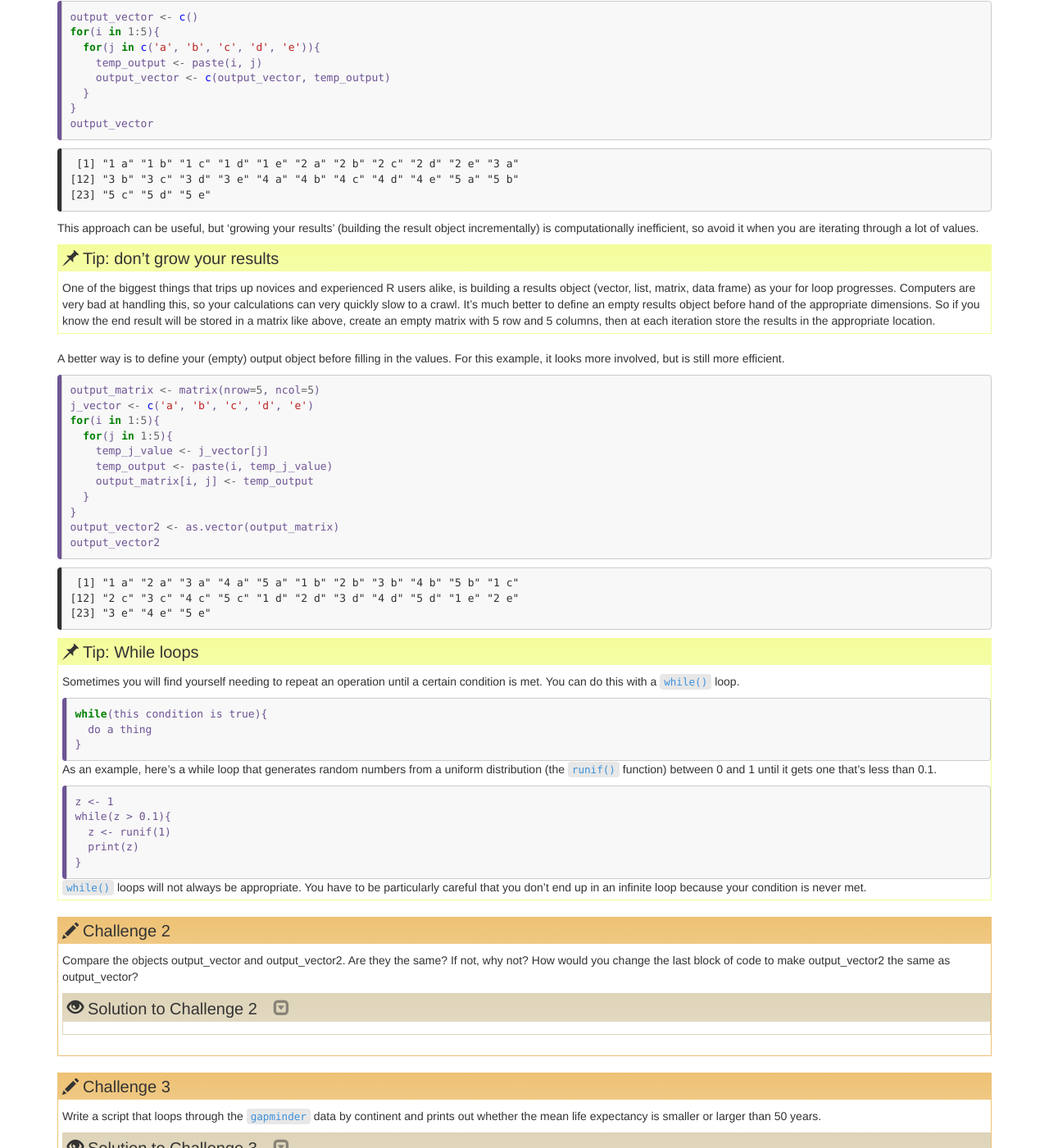
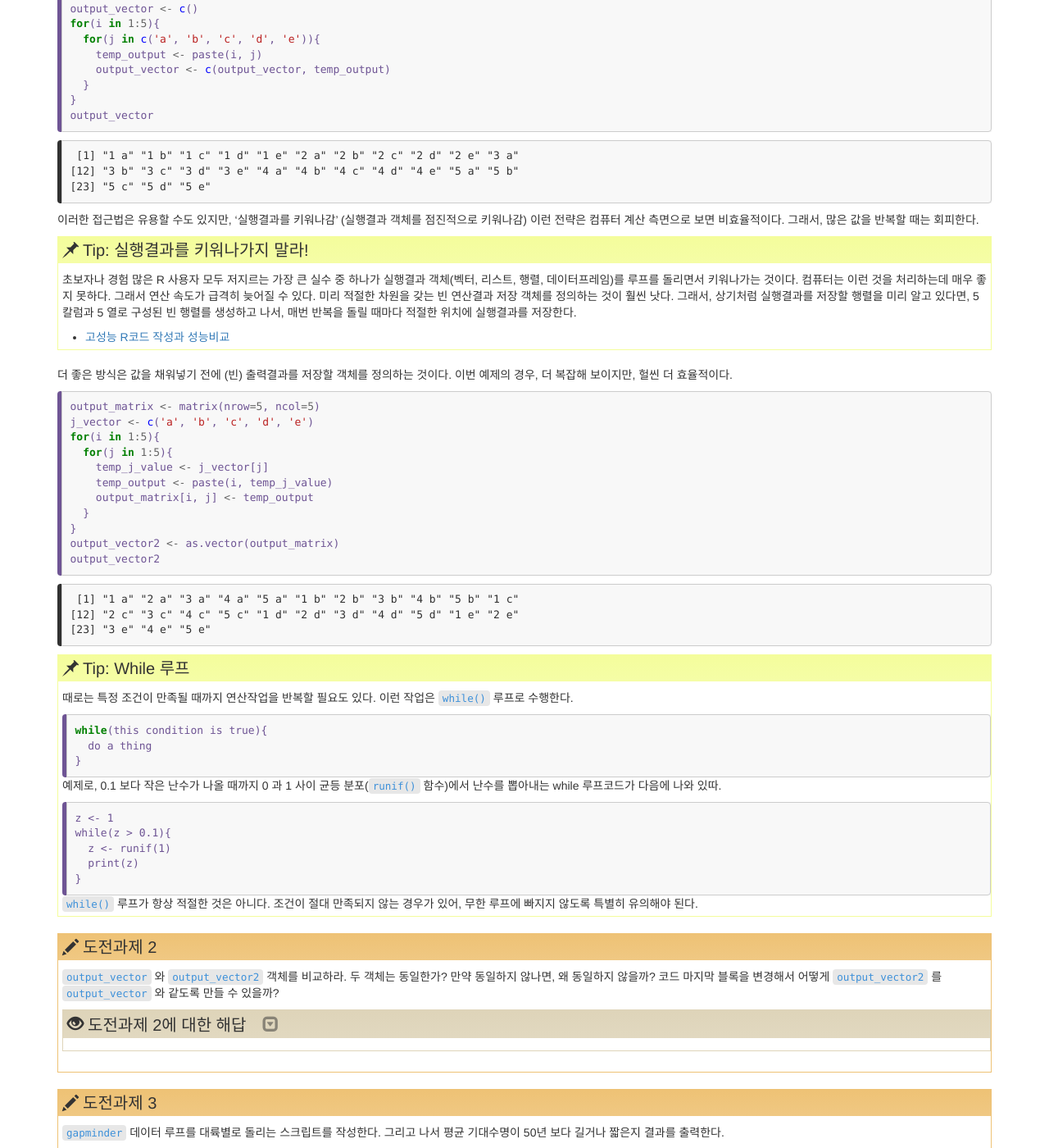
Before and after one commit to statkclee/r-gapminder-kr, a Jekyll site: the page built from _episodes/07-control-flow.md, in a window 1280 px wide and 1400 px high, scrolled down 3551 px. Shown: the whole window at 82% size. Built offline with Jekyll 4.4.1, drawn with Linux system fonts in a browser that asks for light colours; some of the changed text lies outside the part shown.

Commit message:
compile...

```diff
--- a/_episodes/07-control-flow.md
+++ b/_episodes/07-control-flow.md
@@ -1,29 +1,30 @@
 ---
 # Please do not edit this file directly; it is auto generated.
 # Instead, please edit 07-control-flow.md in _episodes_rmd/
-title: Control Flow
+title: "제어 흐름"
 teaching: 45
 exercises: 20
 questions:
-- "How can I make data-dependent choices in R?"
-- "How can I repeat operations in R?"
+- "R로 데이터 의존적인 선택을 강제하는 방법은 무엇인가?"
+- "R로 어떻게 하면 연산작업을 반복할 수 있을까?"
 objectives:
-- "Write conditional statements with `if()` and `else()`."
-- "Write and understand `for()` loops."
+- "`if` 와 `else` 를 갖는 조건문을 작성한다."
+- "`for` 루프를 이해하고 작성한다."
 keypoints:
-- "Use `if` and `else` to make choices."
-- "Use `for` to repeat operations."
+- "`if` 와 `else` 를 사용하여 선택을 한다."
+- "`for` 루프를 사용하여 연산작업을 반복한다."
 source: Rmd
 ---
 
 
 
-Often when we're coding we want to control the flow of our actions. This can be done
-by setting actions to occur only if a condition or a set of conditions are met.
-Alternatively, we can also set an action to occur a particular number of times.
+종종 코딩할 때, 동작 흐름을 제어하고 싶을 때가 있다.
+한 조건 혹은 조건 집합이 만족될 때만 동작이 일어나게 설정함으로써 이런 작업을 수행한다.
+또 다른 방식으로, 특정 횟수만큼 동작이 일어나도록 설정할 수도 있다.
 
-There are several ways you can control flow in R.
-For conditional statements, the most commonly used approaches are the constructs:
+R에서 흐름을 제어하는 방식이 몇가지 있다.
+조건문에 대해서, 가장 흔히 사용되는 접근법이 루프 구성체(loop construct)다:
+
 
 
 ~~~
@@ -41,7 +42,7 @@ if (condition is true) {
 ~~~
 {: .language-r}
 
-Say, for example, that we want R to print a message if a variable `x` has a particular value:
+예를 들어, 변수 `x`가 특정값을 갖게 되면, 메시지를 출력하게 R에게 지시할 수도 있다:
 
 
 ~~~
@@ -62,7 +63,11 @@ x
 ~~~
 {: .output}
 
-The print statement does not appear in the console because x is not greater than 10. To print a different message for numbers less than 10, we can add an `else` statement.
+콘솔에 `print` 출력문이 아무것도 출력시키지 않는데,
+이유는 `x`가 10보다 크지 않기 때문이다.
+
+10보다 작은 값에 대해 메시지를 출력시키려면,
+`else`문을 추가시키면 된다.
 
 
 ~~~
@@ -83,7 +88,7 @@ if (x >= 10) {
 ~~~
 {: .output}
 
-You can also test multiple conditions by using `else if`.
+`else if` 를 사용하면 다수 조건을 테스트할 수도 있다.
 
 
 ~~~
@@ -106,9 +111,8 @@ if (x >= 10) {
 ~~~
 {: .output}
 
-**Important:** when R evaluates the condition inside `if()` statements, it is
-looking for a logical element, i.e., `TRUE` or `FALSE`. This can cause some
-headaches for beginners. For example:
+**중요:** R이 `if()`문을 내부 조건을 평가할 때, 논리 요소 즉, `TRUE` 혹은 `FALSE`를 찾는다.
+초심자에게 있어 이런 점이 두통을 유발할 수도 있다. 예를 들어:
 
 
 ~~~
@@ -128,7 +132,7 @@ if (x) {
 ~~~
 {: .output}
 
-As we can see, the not equal message was printed because the vector x is `FALSE`
+`x` 벡터가 `FALSE`라서 `not equal` 메시지가 출력된다.
 
 
 ~~~
@@ -144,28 +148,26 @@ x
 ~~~
 {: .output}
 
-> ## Challenge 1
+> ## 도전과제 1
 >
-> Use an `if()` statement to print a suitable message
-> reporting whether there are any records from 2002 in
-> the `gapminder` dataset.
-> Now do the same for 2012.
+> `if` 문을 사용해서 `gapminder` 데이터셋에서 2002 년부터 어떤 레코드가 있는지 확인한 결과를
+> 적절한 메시지로 출력하게 하자. 2012 년에 대해서도 동일한 작업을 수행한다.
 >
-> > ## Solution to Challenge 1
-> > We will first see a solution to Challenge 1 which does not use the `any()` function.
-> > We first obtain a logical vector describing which element of `gapminder$year` is equal to `2002`:
+> > ## 도전과제 1에 대한 해답
+> > 먼저 도전과제 1에 대한 해답을 살펴보자. `any()` 함수를 사용하지는 않는다.
+> > `gapminder$year` 벡터의 원소가 `2002`와 같은지 확인값을 갖는 논리 벡터를 생성시킨다:
 > >
 > > ~~~
 > > gapminder[(gapminder$year == 2002),]
 > > ~~~
 > > {: .language-r}
-> > Then, we count the number of rows of the data.frame `gapminder` that correspond to the 2002:
+> > 그리고 나서, `2002`년과 대응되는 `gapminder` 데이터프레임 행의 숫자를 센다:
 > >
 > > ~~~
 > > rows2002_number <- nrow(gapminder[(gapminder$year == 2002),])
 > > ~~~
 > > {: .language-r}
-> > The presence of any record for the year 2002 is equivalent to the request that `rows2002_number` is one or more:
+> > 2002년에 대한 레코드 존재는 `rows2002_number` 숫자가 하나 혹은 그 이상인지 확인하는 것과 같다.
 > >
 > > ~~~
 > > rows2002_number >= 1
@@ -180,7 +182,8 @@ x
 > > ~~~
 > > {: .language-r}
 > >
-> > All this can be done more quickly with `any()`. The logical condition can be expressed as:
+> > `any()` 함수로 상기 작업은 신속히 처리될 수 있다.
+> > 논리 조건을 다음과 같이 표현하여 작성할 수 있다:
 > >
 > > ~~~
 > > if(any(gapminder$year == 2002)){
@@ -193,7 +196,7 @@ x
 {: .challenge}
 
 
-Did anyone get a warning message like this?
+다음과 같은 경고 메시지가 나오는 사람이 있나요?
 
 
 ~~~
@@ -202,30 +205,29 @@ Warning in if (gapminder$year == 2012) {: length > 1 이라는 조건이 있고,
 ~~~
 {: .error}
 
-If your condition evaluates to a vector with more than one logical element,
-the function `if()` will still run, but will only evaluate the condition in the first
-element. Here you need to make sure your condition is of length 1.
+작성한 조건문이 하나 이상 논리 요소를 갖는 벡터를 평가하게 되면, `if` 함수는 쭉 실행되지만, 첫번째 요소에 대한 조건만 평가한다. 따라서, 조건문이 길이 1 이 되도록 확실히 할 필요가 있다.
 
-> ## Tip: `any()` and `all()`
+> ## Tip: `any()` 와 `all()` 함수
 >
-> The `any()` function will return TRUE if at least one
-> TRUE value is found within a vector, otherwise it will return `FALSE`.
-> This can be used in a similar way to the `%in%` operator.
-> The function `all()`, as the name suggests, will only return `TRUE` if all values in
-> the vector are `TRUE`.
+> `any()` 함수는 벡터에 적어도 값 하나가 `TRUE` 가 되어야만 `TRUE` 값을 반환한다.
+> 그렇지 않은 경우 `FALSE` 값을 반환한다.
+> 이런 점은 `%in%` 연산자에 유사한 방식으로 적용된다.
+> `all()` 함수는 명칭에서 나타나듯이,
+> 벡터에 모든 값이 `TRUE` 인 경우에만 `TRUE` 값을 반환한다.
 {: .callout}
 
-## Repeating operations
+## 연산 반복하기
 
-If you want to iterate over
-a set of values, when the order of iteration is important, and perform the
-same operation on each, a `for()` loop will do the job.
-We saw `for()` loops in the shell lessons earlier. This is the most
-flexible of looping operations, but therefore also the hardest to use
-correctly. Avoid using `for()` loops unless the order of iteration is important:
-i.e. the calculation at each iteration depends on the results of previous iterations.
+값을 담은 집합에 반복 작업을 수행할 때, 반복 순서가 중요하고,
+집합에 속한 원소 각각에 대해 동일한 연산을 수행하는 경우, `for()` 루프가 제격이다.
+앞선 쉘 수업에서 `for()` 루프를 살펴봤다.
+`for()` 루프는 가장 유연하게 루프를 돌리는 연산이지만,
+유연성으로 인해 올바르게 사용하기도 가장 어렵다.
+반복작업 순서가 중요하지 않은 경우, `for()` 루프 사용을 회피한다:
+즉, 반복할 때마다 연산작업이 이전 반복작업 결과에 의존하는 경우.
 
-The basic structure of a `for()` loop is:
+
+`for()` 루프에 대한 기본 구조는 다음과 같다:
 
 
 ~~~
@@ -235,7 +237,7 @@ for(iterator in set of values){
 ~~~
 {: .language-r}
 
-For example:
+예를 들어:
 
 
 ~~~
@@ -261,11 +263,13 @@ for(i in 1:10){
 ~~~
 {: .output}
 
-The `1:10` bit creates a vector on the fly; you can iterate
-over any other vector as well.
+`1:10` 이 즉석에서 벡터를 생성된다;
+물론 다른 벡터도 반복시킬 수 있다.
 
-We can use a `for()` loop nested within another `for()` loop to iterate over two things at
-once.
+
+두개 이상을 한번에 반복할 경우,
+또 다른 `for()` 루프를 `for()` 루프내부에 중첩시킬 수도 있다.
+
 
 
 ~~~
@@ -308,7 +312,7 @@ for(i in 1:5){
 ~~~
 {: .output}
 
-Rather than printing the results, we could write the loop output to a new object.
+결과를 바로 출력하는 대신에, 루프 출력결과를 새로운 객체에 대입시킬 수도 있다.
 
 
 ~~~
@@ -332,25 +336,22 @@ output_vector
 ~~~
 {: .output}
 
-This approach can be useful, but 'growing your results' (building
-the result object incrementally) is computationally inefficient, so avoid
-it when you are iterating through a lot of values.
+이러한 접근법은 유용할 수도 있지만, ‘실행결과를 키워나감’ (실행결과 객체를 점진적으로 키워나감) 이런 전략은 컴퓨터 계산 측면으로 보면 비효율적이다.
+그래서, 많은 값을 반복할 때는 회피한다.
 
-> ## Tip: don't grow your results
+> ## Tip: 실행결과를 키워나가지 말라!
 >
-> One of the biggest things that trips up novices and
-> experienced R users alike, is building a results object
-> (vector, list, matrix, data frame) as your for loop progresses.
-> Computers are very bad at handling this, so your calculations
-> can very quickly slow to a crawl. It's much better to define
-> an empty results object before hand of the appropriate dimensions.
-> So if you know the end result will be stored in a matrix like above,
-> create an empty matrix with 5 row and 5 columns, then at each iteration
-> store the results in the appropriate location.
+> 초보자나 경험 많은 R 사용자 모두 저지르는 가장 큰 실수 중 하나가 실행결과 객체(벡터, 리스트, 행렬, 데이터프레임)를 루프를 돌리면서 키워나가는 것이다.
+> 컴퓨터는 이런 것을 처리하는데 매우 좋지 못하다.
+> 그래서 연산 속도가 급격히 늦어질 수 있다.
+> 미리 적절한 차원을 갖는 빈 연산결과 저장 객체를 정의하는 것이 훨씬 낫다.
+> 그래서, 상기처럼 실행결과를 저장할 행렬을 미리 알고 있다면,
+> 5 칼럼과 5 열로 구성된 빈 행렬를 생성하고 나서, 매번 반복을 돌릴 때마다 적절한 위치에 실행결과를 저장한다.
+>
+> - [고성능 R코드 작성과 성능비교](https://statkclee.github.io/parallel-r/perf-writing-efficient-code.html)
 {: .callout}
 
-A better way is to define your (empty) output object before filling in the values.
-For this example, it looks more involved, but is still more efficient.
+더 좋은 방식은 값을 채워넣기 전에 (빈) 출력결과를 저장할 객체를 정의하는 것이다. 이번 예제의 경우, 더 복잡해 보이지만, 헐씬 더 효율적이다.
 
 
 ~~~
@@ -377,11 +378,10 @@ output_vector2
 ~~~
 {: .output}
 
-> ## Tip: While loops
+> ## Tip: While 루프
 >
->
-> Sometimes you will find yourself needing to repeat an operation until a certain
-> condition is met. You can do this with a `while()` loop.
+> 때로는 특정 조건이 만족될 때까지 연산작업을 반복할 필요도 있다.
+> 이런 작업은 `while()` 루프로 수행한다.
 >
 >
 > ~~~
@@ -391,9 +391,7 @@ output_vector2
 > ~~~
 > {: .language-r}
 >
-> As an example, here's a while loop
-> that generates random numbers from a uniform distribution (the `runif()` function)
-> between 0 and 1 until it gets one that's less than 0.1.
+> 예제로, 0.1 보다 작은 난수가 나올 때까지 0 과 1 사이 균등 분포(`runif()` 함수)에서 난수를 뽑아내는 while 루프코드가 다음에 나와 있따.
 >
 > ~~~
 > z <- 1
@@ -404,61 +402,59 @@ output_vector2
 > ~~~
 > {: .r}
 >
-> `while()` loops will not always be appropriate. You have to be particularly careful
-> that you don't end up in an infinite loop because your condition is never met.
+> `while()` 루프가 항상 적절한 것은 아니다. 조건이 절대 만족되지 않는 경우가 있어, 무한 루프에 빠지지 않도록 특별히 유의해야 된다.
 {: .callout}
 
 
-> ## Challenge 2
+> ## 도전과제 2
 >
-> Compare the objects output_vector and
-> output_vector2. Are they the same? If not, why not?
-> How would you change the last block of code to make output_vector2
-> the same as output_vector?
+> `output_vector` 와 `output_vector2` 객체를 비교하라.
+> 두 객체는 동일한가? 만약 동일하지 않나면, 왜 동일하지 않을까?
+> 코드 마지막 블록을 변경해서 어떻게 `output_vector2` 를 `output_vector` 와 같도록 만들 수 있을까?
 >
-> > ## Solution to Challenge 2
-> > We can check whether the two vectors are identical using the `all()` function:
+> > ## 도전과제 2에 대한 해답
+> > `all()` 함수를 사용해서 두 벡터가 동일한지 검사할 수 있다.
 > >
 > > ~~~
 > > all(output_vector == output_vector2)
 > > ~~~
 > > {: .language-r}
-> > However, all the elements of `output_vector` can be found in `output_vector2`:
+> > 하지만, `output_vector` 벡터 모든 요소가 `output_vector2`에 있기도 하다:
 > >
 > > ~~~
 > > all(output_vector %in% output_vector2)
 > > ~~~
 > > {: .language-r}
-> > and vice versa:
+> > 바꿔서 검사해도 마찬가지다:
 > >
 > > ~~~
 > > all(output_vector2 %in% output_vector)
 > > ~~~
 > > {: .language-r}
-> > therefore, the element in `output_vector` and `output_vector2` are just sorted in a different order.
-> > This is because `as.vector()` outputs the elements of an input matrix going over its column.
-> > Taking a look at `output_matrix`, we can notice that we want its elements by rows.
-> > The solution is to transpose the `output_matrix`. We can do it either by calling the transpose function
-> > `t()` or by inputing the elements in the right order.
-> > The first solution requires to change the original
+> > 따라서 `output_vector` 와 `output_vector2` 벡터 원소가 단지 다른 순서로 정렬된 사실을 확인하게 된다.
+> > 원소 배치가 틀어진 이유는 `as.vector()` 함수 연산이 입력행렬을 칼럼을 기준으로 작업했기 때문이다.
+> > `output_matrix` 행렬을 살펴보면, 행기준으로 원소를 배열시키면 됨을 알 수 있다.
+> > 해법은 `output_matrix` 입력 행렬을 전치시키는 것이다. `t()` 함수 혹은 입력 원소 순서를 밖는 것을 통해서 원하는 작업을 완수할 수 있따.
+> >
+> > 첫번째 해법은 원본 행렬을
 > >
 > > ~~~
 > > output_vector2 <- as.vector(output_matrix)
 > > ~~~
 > > {: .language-r}
-> > into
+> > 다음과 같이 바꾸는 것이다.
 > >
 > > ~~~
 > > output_vector2 <- as.vector(t(output_matrix))
 > > ~~~
 > > {: .language-r}
-> > The second solution requires to change
+> > 두번째 해법은 다읔과 같이 행렬 원소 위치를
 > >
 > > ~~~
 > > output_matrix[i, j] <- temp_output
 > > ~~~
 > > {: .language-r}
-> > into
+> > 다음과 같이 바꾸는 것이다.
 > >
 > > ~~~
 > > output_matrix[j, i] <- temp_output
@@ -467,15 +463,13 @@ output_vector2
 > {: .solution}
 {: .challenge}
 
-> ## Challenge 3
+> ## 도전과제 3
 >
-> Write a script that loops through the `gapminder` data by continent and prints out
-> whether the mean life expectancy is smaller or larger than 50
-> years.
->
-> > ## Solution to Challenge 3
+> `gapminder` 데이터 루프를 대륙별로 돌리는 스크립트를 작성한다.
+> 그리고 나서 평균 기대수명이 50년 보다 길거나 짧은지 결과를 출력한다.
+> > ## 도전과제 3에 대한 해답
 > >
-> > **Step 1**:  We want to make sure we can extract all the unique values of the continent vector
+> > **1 단계**: 대륙 벡터(`continent`)에서 유일무이한 값을 모두 추출한다.
 > >
 > > ~~~
 > > gapminder <- read.csv("data/gapminder_data.csv")
@@ -483,12 +477,12 @@ output_vector2
 > > ~~~
 > > {: .language-r}
 > >
-> > **Step 2**: We also need to loop over each of these continents and calculate the average life expectancy for each `subset` of data.
-> > We can do that as follows:
+> > **2 단계**: 각 대륙별로 루프를 돌리는데 `gapminder` 데이터에 `subset()` 함수로 각 대륙별 부분 데이터셋을 추출하고 평균 기대수명을 계산한다.
+> > 상기 작업과정을 다음과 같이 구현할 수 있다.
 > >
-> > 1. Loop over each of the unique values of 'continent'
-> > 2. For each value of continent, create a temporary variable storing the life exepectancy for that subset,
-> > 3. Return the calculated life expectancy to the user by printing the output:
+> > 1. 'continent' 유일무이한 값 각각에 대해 루프를 돌린다.
+> > 2. 각 대륙별 부분 데이터셋별로 계산된 기대수명값을 임시 변수에 저장시킨다.(`tmp`)
+> > 3. 평균 기대수명을 계산해서 출력결과를 화면에 뿌려주는 형태로 사용자에게 반환시킨다:
 > >
 > >
 > > ~~~
@@ -500,11 +494,15 @@ output_vector2
 > > ~~~
 > > {: .language-r}
 > >
-> > **Step 3**: The exercise only wants the output printed if the average life expectancy is less than 50 or greater than 50. So we need to add an `if` condition before printing.
-> > So we need to add an `if` condition before printing, which evaluates whether the calculated average life expectancy is above or below a threshold, and print an output conditional on the result.
-> > We need to amend (3) from above:
+> > **3 단계**: 평균 기대수명이 50보다 적거나 큰 경우만 결과를 출력시킨다. 이런 경우,
+> > 결과를 출력시키기 전에 `if` 조건을 추가한다.
+> > `if` 조건을 출력전에 추가해서 산출된 평균 기대수명이 기준치보다 높거나 낮은지를 평가하고
+> > 해당 조건에 맞춰 결과를 출력시킨다.
+> > 앞서 작성한 코드에 (3)을 반영하여 코드를 수정한다:
 > >
-> > 3a. If the calculated life expectancy is less than some threshold (50 years), return the continent and a statement that life expectancy is less than threshold, otherwise return the continent and   a statement that life expectancy is greater than threshold,:
+> > 3a. 계산된 평균 기대수명 기준치(50년)보다 적은 경우
+> > 평균 기대수명이 기준치보다 낮은 대륙을 반환시킨다. 그렇지 않은 경우도,
+> > 평균 기대수명이 기준치보다 높은 대륙을 반환시키는 코드를 작성한다;
 > >
 > >
 > > ~~~
@@ -526,14 +524,15 @@ output_vector2
 > {: .solution}
 {: .challenge}
 
-> ## Challenge 4
+> ## 도전과제 4
 >
-> Modify the script from Challenge 3 to loop over each
-> country. This time print out whether the life expectancy is
-> smaller than 50, between 50 and 70, or greater than 70.
+> 도전과제 3 에서 나온 스크립트를 변경해서 각 국각별로 루프를 돌린다.
+> 이번에는 예상수명이 50 년보다 짧은지, 50 년에서 70 년 사이, 70 년 이상인지 결과를 출력한다.
 >
-> > ## Solution to Challenge 4
+> > ## 도전과제 4에 대한 해답
 > >  We modify our solution to Challenge 3 by now adding two thresholds, `lowerThreshold` and `upperThreshold` and extending our if-else statements:
+> > 도전과제 해답을 변경하여 `lowerThreshold`, `upperThreshold` 두개 기준값을 추가시키고,
+> > `if-else`문을 확장시킨다.
 > >
 > >
 > > ~~~
@@ -559,25 +558,24 @@ output_vector2
 > {: .solution}
 {: .challenge}
 
-> ## Challenge 5 - Advanced
+> ## 도전과제 5 - 고급
 >
-> Write a script that loops over each country in the `gapminder` dataset,
-> tests whether the country starts with a 'B', and graphs life expectancy
-> against time as a line graph if the mean life expectancy is under 50 years.
->
-> > ## Solution for Challenge 5
+> `gapminder` 데이터셋에서 각 국가별로 루프를 돌리는 스크립트를 작성한다.
+> 국가명이 ‘B’ 로 시작하는지 테스트하고,
+> 만약 평균 기대수명이 50 년보다 작은 경우 선그래프로 시간에 대해 기대수명을 그래프를 그린다.
+> > ## 도전과제 5에 대한 해답
 > >
-> > We will use the `grep` command that was introduced in the Unix Shell lesson to find countries that start with "B."
-> > Lets understand how to do this first.
-> > Following from the Unix shell section we may be tempted to try the following
+> > 유닉스 쉘 학습에서 소개된 `grep` 명령어를 사용해서 "B"로 시작하는 국가를 찾는다.
+> > 먼저 "B"로 시작하는 국가를 찾는 방법을 이해하자.
+> > 유닉스 쉘 학습에 소개된 내용을 따라 다음과 같이 작성하고 싶을 것이다.
 > >
 > > ~~~
 > > grep("^B", unique(gapminder$country))
 > > ~~~
 > > {: .language-r}
 > >
-> > But when we evaluate this command it returns the indices of the factor variable `country` that start with "B."
-> > To get the values, we must add the `value=TRUE` option to the `grep` command:
+>  > 하지만, 상기 명령어를 평가하게 되면, "B"으로 시작되는 요인변수 `country`의 인덱스만 반환시킨다.
+> > 해당 값을 얻으려면, `grep` 명령어 내부에 `value=TRUE` 옵션을 추가시키면 된다:
 > >
 > >
 > > ~~~
@@ -585,8 +583,10 @@ output_vector2
 > > ~~~
 > > {: .language-r}
 > >
-> > We will now store these countries in a variable called candidateCountries, and then loop over each entry in the variable.
-> > Inside the loop, we evaluate the average life expectancy for each country, and if the average life expectancy is less than 50 we use base-plot to plot the evolution of average life expectancy:
+> > `candidateCountries` 변수에 "B"로 시작되는 국가를 저장시킨다.
+> > 그리고 나서, 변수에 포함된 원소 각각을 루프 돌린다.
+> > 루프 내부에, 각 국가별로 평균 기대수명을 평가한다.
+> > 만약 평균 기대수명이 50보다 낮은 경우 연도별 평균 기대수명이 변하는 것을 `Base` 플롯으로 시각화한다:
 > >
 > >
 > > ~~~
```
Also changed, not shown: _episodes/01-rstudio-intro.md (+1 -1 lines), _episodes/03-seeking-help.md (+2 -2 lines).
